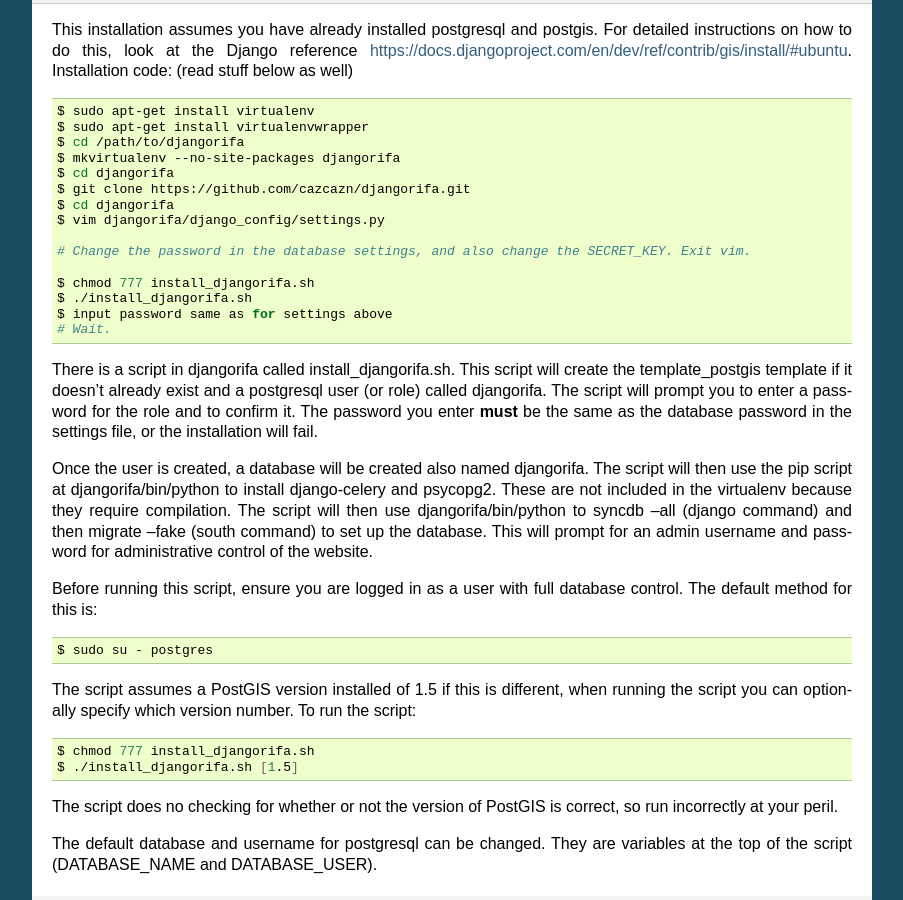
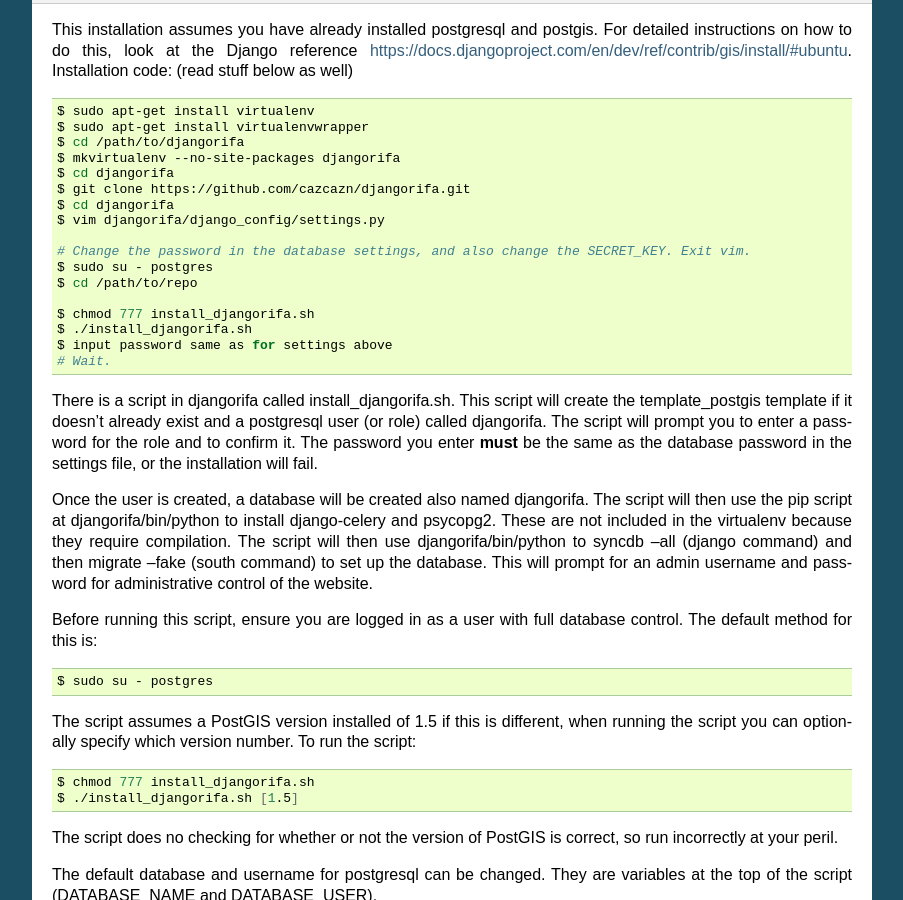
Before and after one commit to taarifa/djangorifa, a Sphinx documentation site: the page built from docs/source/start/installation.rst, in a window 1280 px wide and 900 px high, scrolled down 962 px. Shown: the whole window, without its empty margins (198-1101 px from the left). Built offline with Sphinx 7.4.7, drawn with Linux system fonts in a browser that asks for light colours.

Commit message:
Added a blurb about being in the right directory for postgres

```diff
--- a/docs/source/start/installation.rst
+++ b/docs/source/start/installation.rst
@@ -51,6 +51,8 @@
   $ vim djangorifa/django_config/settings.py
 
   # Change the password in the database settings, and also change the SECRET_KEY. Exit vim.
+  $ sudo su - postgres
+  $ cd /path/to/repo
 
   $ chmod 777 install_djangorifa.sh
   $ ./install_djangorifa.sh
```
